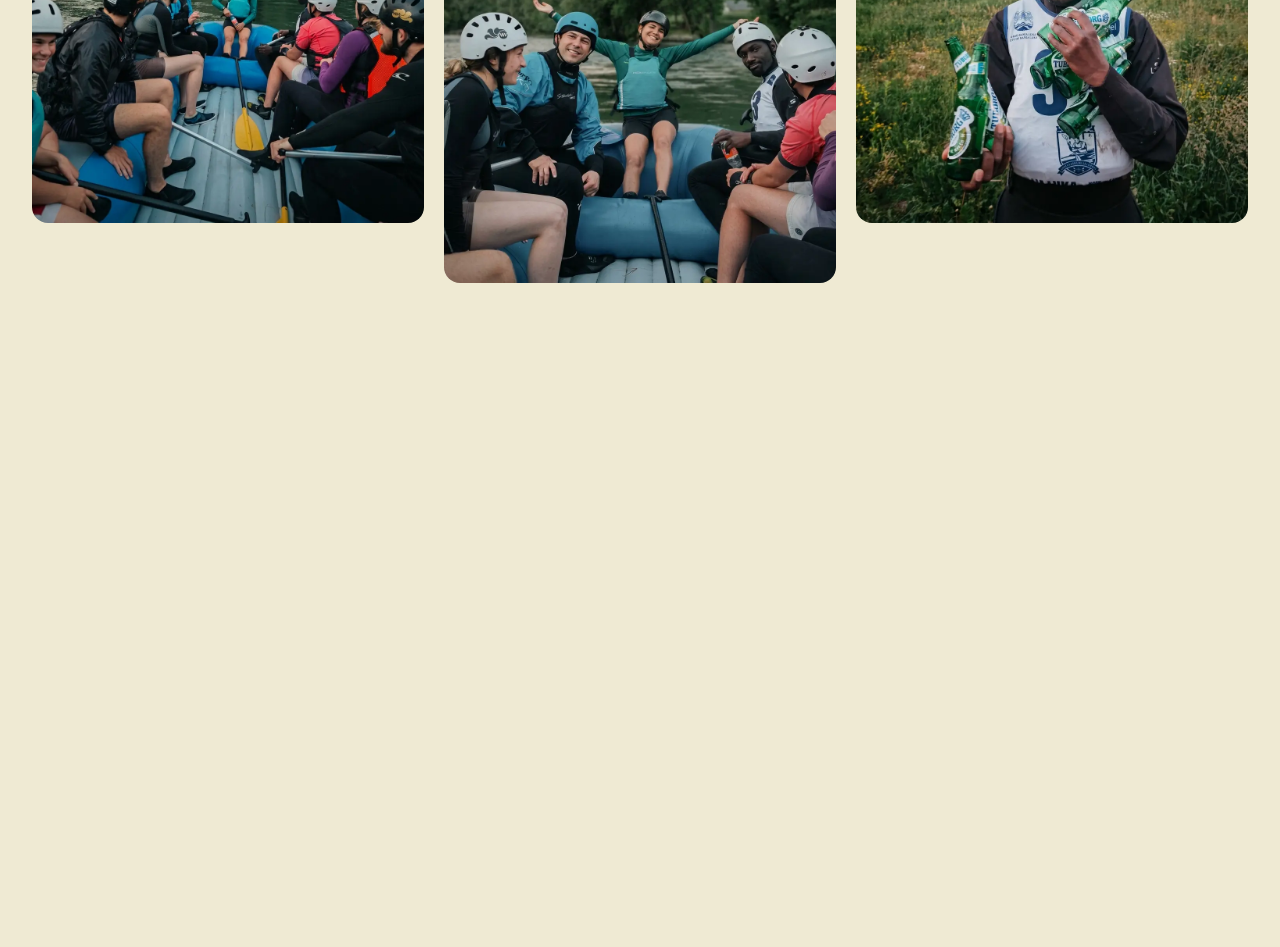
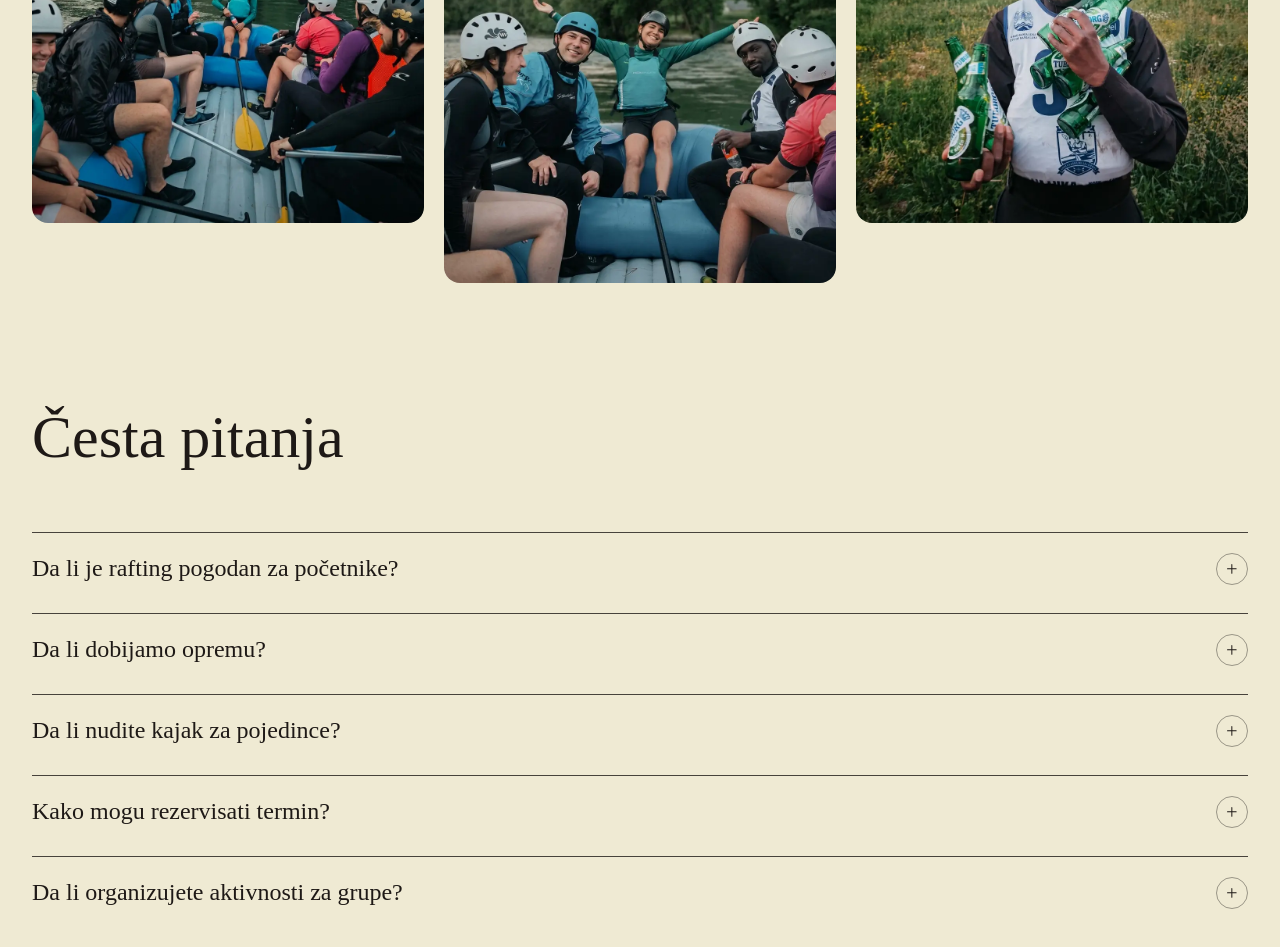
Before and after one commit to jovic-djordje/ilina-kayak-rafting, a React (Vite) app: page / in a window 1280 px wide. Shown: the part 4760-5707 px from the top of the page. Before the commit the page ends 5043 px from the top, so only its background shows below. Built offline with nearby package versions, Linux system fonts and the light colour scheme; a web font is replaced by a local one.

Commit message:
working o0n faq section

```diff
--- /dev/null
+++ b/src/components/FaqSection.jsx
@@ -0,0 +1,74 @@
+import { useState } from "react";
+import { GoPlus } from "react-icons/go";
+import { LuMinus } from "react-icons/lu";
+
+const FaqSection = ({ t }) => {
+  const faqs = [
+    {
+      id: 1,
+      question: t.faq.qOne,
+      answer: t.faq.aOne,
+    },
+    {
+      id: 2,
+      question: t.faq.qTwo,
+      answer: t.faq.aTwo,
+    },
+    {
+      id: 3,
+      question: t.faq.qThree,
+      answer: t.faq.aThree,
+    },
+    {
+      id: 4,
+      question: t.faq.qFour,
+      answer: t.faq.aFour,
+    },
+    {
+      id: 5,
+      question: t.faq.qFive,
+      answer: t.faq.aFive,
+    },
+  ];
+
+  const [openId, setOpenId] = useState(null);
+
+  const toggle = (id) => {
+    setOpenId(openId === id ? null : id);
+  };
+
+  return (
+    <section className="faq">
+      <div className="faq-section-holder">
+        <h2 className="faq-title">{t.faq.title}</h2>
+
+        <div className="faq-list">
+          {faqs.map((faq) => (
+            <div
+              className={`faq-item ${openId === faq.id ? "faq-item--open" : ""}`}
+              key={faq.id}
+              onClick={() => toggle(faq.id)}
+            >
+              <div className="faq-item-header">
+                <h3 className="faq-item-question">{faq.question}</h3>
+                <div className="faq-item-icon-holder">
+                  {openId === faq.id ? (
+                    <LuMinus className="faq-icon" />
+                  ) : (
+                    <GoPlus className="faq-icon" />
+                  )}
+                </div>
+              </div>
+
+              <div className="faq-item-answer-wrap">
+                <p className="faq-item-answer">{faq.answer}</p>
+              </div>
+            </div>
+          ))}
+        </div>
+      </div>
+    </section>
+  );
+};
+
+export default FaqSection;
--- a/src/components/Home.jsx
+++ b/src/components/Home.jsx
@@ -5,6 +5,7 @@ import ServiceSection from "./ServiceSection";
 import WhySection from "./WhySection";
 import Testimonials from "./Testimonials";
 import GallerySection from "./GallerySection";
+import FaqSection from "./FaqSection";
 
 const Home = ({ t, language, toggleLanguage }) => {
   return (
@@ -15,6 +16,7 @@ const Home = ({ t, language, toggleLanguage }) => {
       <WhySection t={t} />
       <Testimonials t={t} />
       <GallerySection t={t} />
+      <FaqSection t={t} />
     </>
   );
 };
--- a/src/components/home.style.css
+++ b/src/components/home.style.css
@@ -646,6 +646,101 @@ input:checked + .btn::before {
   margin-top: 180px;
 }
 
+.faq {
+  padding-top: 270px;
+  padding-bottom: 90px;
+}
+
+.faq-section-holder {
+  max-width: 1280px;
+  width: 100%;
+  margin: 0px auto;
+  display: flex;
+  flex-direction: column;
+  justify-content: center;
+  align-items: center;
+  gap: 60px;
+}
+
+.faq-title {
+  font-family: "Tanker";
+  font-weight: 400;
+  font-size: 60px;
+  align-self: flex-start;
+  color: #1e1916;
+}
+
+.faq-list {
+  width: 100%;
+  display: flex;
+  flex-direction: column;
+  justify-content: center;
+  align-items: flex-start;
+}
+
+.faq-item {
+  border-top: 1px solid #47433b;
+  width: 100%;
+  padding: 20px 0px;
+  cursor: pointer;
+  color: #1e1916;
+  display: flex;
+  flex-direction: column;
+  justify-content: center;
+  align-items: flex-start;
+  gap: 8px;
+}
+
+.faq-item-header {
+  display: flex;
+  justify-content: space-between;
+  align-items: center;
+  width: 100%;
+}
+
+.faq-item-question {
+  font-family: "Tanker";
+  font-weight: 400;
+  color: #1e1916;
+  font-size: 24px;
+}
+
+.faq-item-icon-holder {
+  width: 32px;
+  height: 32px;
+  border: 1px solid #9a9687;
+  display: flex;
+  justify-content: center;
+  align-items: center;
+  border-radius: 50%;
+}
+
+.faq-icon {
+  color: #1e1916;
+}
+
+.faq-item-answer-wrap {
+  display: grid;
+  grid-template-rows: 0fr;
+  transition: grid-template-rows 0.35s ease-in-out;
+}
+
+.faq-item-answer {
+  overflow: hidden;
+  opacity: 0;
+  transition: opacity 0.25s ease;
+  max-width: 850px;
+  line-height: 1.5;
+}
+
+.faq-item--open .faq-item-answer-wrap {
+  grid-template-rows: 1fr;
+}
+
+.faq-item--open .faq-item-answer {
+  opacity: 1;
+}
+
 @media screen and (max-width: 1280px) {
   .header-holder {
     width: 95%;
@@ -655,7 +750,8 @@ input:checked + .btn::before {
   .service-section-holder,
   .why-section-holder,
   .test-holder,
-  .gallery-section-holder {
+  .gallery-section-holder,
+  .faq-section-holder {
     width: 95%;
   }
 }
@@ -789,6 +885,18 @@ input:checked + .btn::before {
     min-height: 400px;
     height: 200px;
   }
+
+  .faq {
+    padding-top: 90px;
+  }
+
+  .faq-title {
+    font-size: 50px;
+  }
+
+  .faq-item-answer {
+    max-width: 700px;
+  }
 }
 
 @media screen and (max-width: 700px) {
@@ -849,7 +957,7 @@ input:checked + .btn::before {
   }
 
   .gallery {
-    padding: 45x 0px;
+    padding: 45px 0px;
   }
 
   .gallery-section-holder {
@@ -872,8 +980,24 @@ input:checked + .btn::before {
     min-height: 250px;
     height: 200px;
   }
+
+  .faq {
+    padding-top: 45px;
+    padding-bottom: 45px;
+  }
+
+  .faq-item-question {
+    font-size: 20px;
+  }
+
+  .faq-item-answer {
+    max-width: 500px;
+  }
+
+  .faq-section-holder {
+    gap: 36px;
+  }
 }
-
 @media screen and (max-width: 650px) {
   .hero-title {
     font-size: 50px;
@@ -990,4 +1114,18 @@ input:checked + .btn::before {
     min-height: 200px;
     height: 200px;
   }
+
+  .faq-title {
+    font-size: 40px;
+  }
+
+  .faq-item-answer {
+    max-width: 400px;
+    font-size: 14px;
+    line-height: 1.7;
+  }
+
+  .faq-item-question {
+    font-size: 18px;
+  }
 }
--- a/src/data/translation.js
+++ b/src/data/translation.js
@@ -52,6 +52,23 @@ export const translations = {
     gallery: {
       title: "Pogledaj kako izgleda avantura na Vrbasu",
       text: "Od mirnijih trenutaka na vodi do dinamičnih spustova kroz brzake, galerija donosi djelić atmosfere koja čini Vrbas posebnim.",
+    },
+
+    faq: {
+      title: "Česta pitanja",
+      qOne: " Da li je rafting pogodan za početnike?",
+      aOne: "Da. Naše ture su organizovane tako da i početnici mogu uživati u iskustvu uz stručno vođenje i potrebne upute prije polaska.",
+      qTwo: "Da li dobijamo opremu?",
+      aTwo: "Da, obezbjeđujemo potrebnu opremu za aktivnosti kako bi iskustvo bilo sigurno i organizovano.",
+      qThree: "Da li nudite kajak za pojedince?",
+      aThree:
+        "Da. U ponudi imamo najam kajaka, kao i opcije za one koji žele dodatno vođenje ili privatne časove.",
+      qFour: "Kako mogu rezervisati termin?",
+      aFour:
+        "Termin možeš rezervisati pozivom, porukom ili slanjem upita putem kontakt forme, u zavisnosti od toga šta ti najviše odgovara.",
+      qFive: "Da li organizujete aktivnosti za grupe?",
+      aFive:
+        "Da. Rafting i ostale aktivnosti su odličan izbor za društvo, team building, proslave i grupne izlete.",
     },
   },
 
@@ -108,5 +125,22 @@ export const translations = {
       title: "See what an adventure on the Vrbas looks like",
       text: "From calm moments on the water to exciting runs through the rapids, this gallery captures a glimpse of the atmosphere that makes the Vrbas special.",
     },
+
+    faq: {
+      title: "Frequently Asked Questions",
+      qOne: "Is rafting suitable for beginners?",
+      aOne: "Yes. Our tours are organized so that beginners can enjoy the experience with professional guidance and the necessary instructions before departure.",
+      qTwo: "Do we get equipment?",
+      aTwo: "Yes, we provide the necessary equipment for the activities so the experience is safe and well organized.",
+      qThree: "Do you offer kayaks for individuals?",
+      aThree:
+        "Yes. We offer kayak rentals, as well as options for those who want additional guidance or private lessons.",
+      qFour: "How can I book a time slot?",
+      aFour:
+        "You can book by phone, message, or by sending an inquiry through the contact form, whichever suits you best.",
+      qFive: "Do you organize activities for groups?",
+      aFive:
+        "Yes. Rafting and other activities are a great choice for friends, team building, celebrations, and group trips.",
+    },
   },
 };
```
